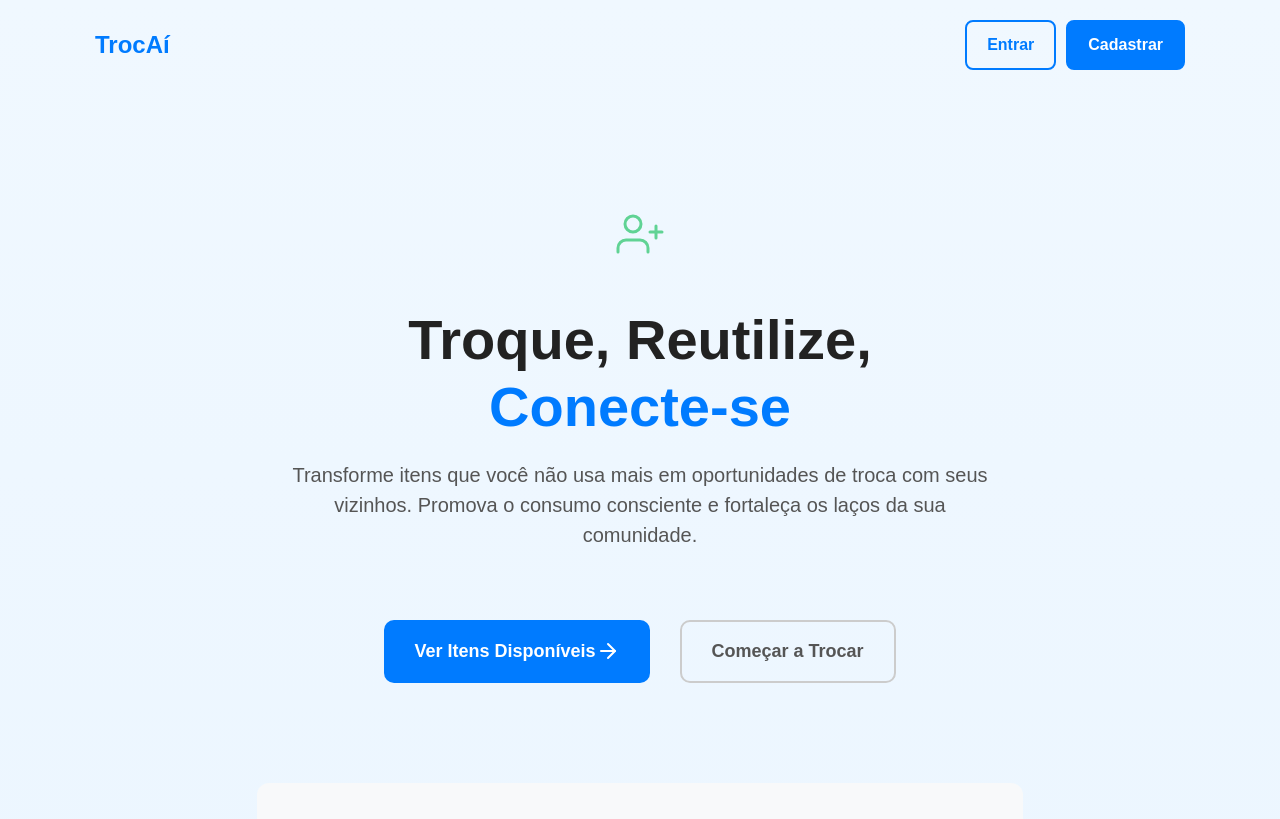
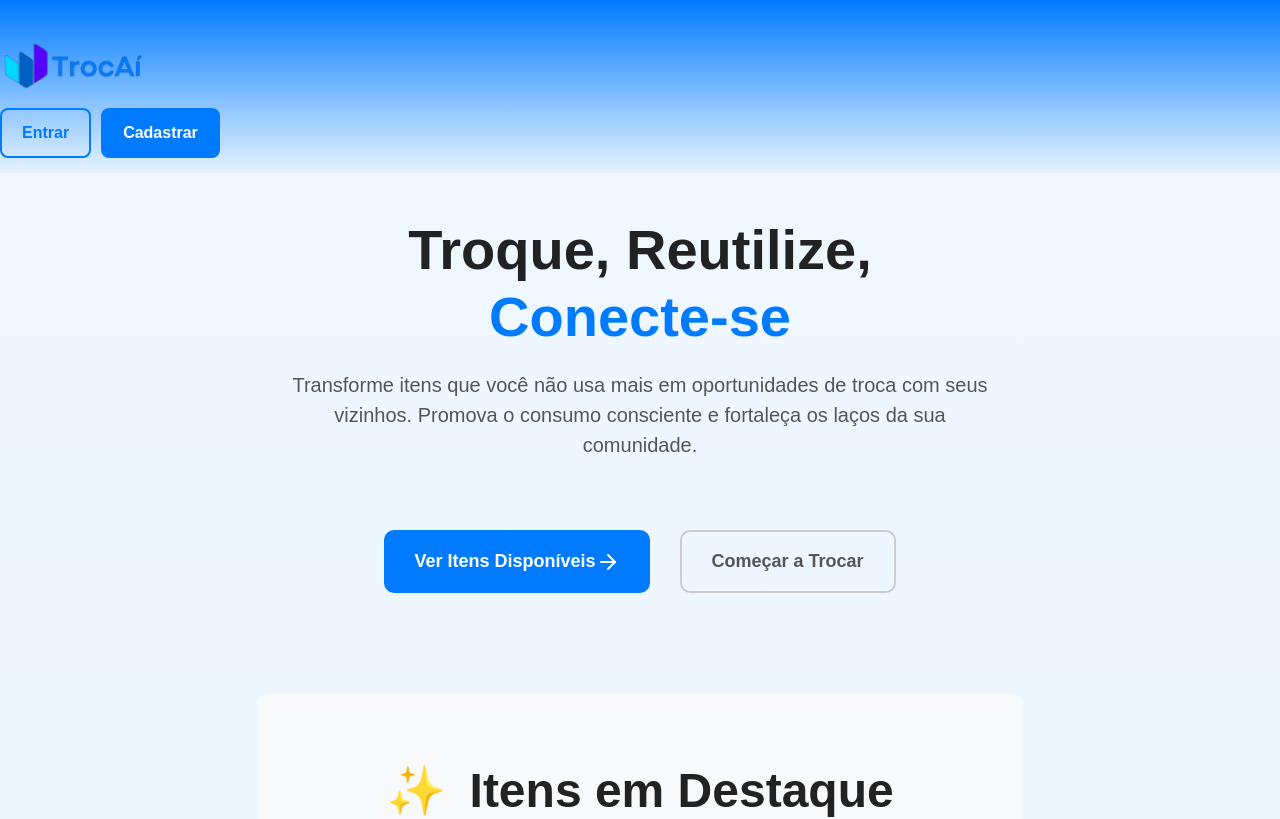
Before and after one commit to angelataide/app-feira-de-trocas, a React (Vite) app in the folder frontend/: page / in a window 1280 px wide. Shown: the top 819 px of the page. Built offline with nearby package versions, Linux system fonts and the light colour scheme.

Commit message:
refactor

```diff
--- a/frontend/src/components/Header.jsx
+++ b/frontend/src/components/Header/Header.jsx
@@ -1,16 +1,18 @@
-import React from 'react'
 import {
+    FilledButton,
+    HeaderActions,
+    HeaderLogo,
     HeaderWrapper,
-    HeaderLogo,
-    HeaderActions,
     OutlineButton,
-    FilledButton,
 } from './styles'
 
+import logoPath from '../../assets/logo.PNG'
 const Header = () => {
     return (
         <HeaderWrapper>
-            <HeaderLogo>TrocAí</HeaderLogo>
+            <HeaderLogo>
+                <img src={logoPath} alt="logo da empresa" />
+            </HeaderLogo>
             <HeaderActions>
                 <OutlineButton href="/login">Entrar</OutlineButton>
                 <FilledButton href="/cadastro">Cadastrar</FilledButton>
--- /dev/null
+++ b/frontend/src/components/Header/styles.js
@@ -0,0 +1,82 @@
+import styled from 'styled-components'
+// Assumindo que seu Wrapper genérico está nesta pasta
+import { Wrapper } from '../common/Wrapper'
+
+// ## O Container Externo ##
+// Responsável pelo fundo, largura total e por fixar o header no topo.
+export const HeaderWrapper = styled.header`
+    width: 100%;
+    position: fixed;
+    top: 0;
+    left: 0;
+    z-index: 1000;
+    background: linear-gradient(
+        180deg,
+        var(--main-blue) 0%,
+        var(--bg-lighter-blue) 100%
+    );
+    padding: 15px 0; // Adiciona um respiro vertical
+`
+
+// ## O Container Interno do Conteúdo ##
+// Herda os estilos do Wrapper (max-width, etc.) e adiciona o layout flex.
+export const HeaderContentWrapper = styled(Wrapper)`
+    display: flex;
+    justify-content: space-between;
+    align-items: center;
+
+    @media (max-width: 768px) {
+        flex-direction: column;
+        gap: 15px;
+    }
+`
+
+// ## Estilos dos Elementos Internos ##
+export const HeaderLogo = styled.div`
+    display: flex;
+    img {
+        width: 150px;
+        height: auto;
+    }
+`
+
+export const HeaderActions = styled.div`
+    display: flex;
+    gap: 10px;
+`
+
+export const Button = styled.a`
+    text-decoration: none;
+    padding: 10px 20px;
+    border-radius: 8px;
+    font-weight: 600;
+    transition: all 0.2s ease;
+    display: inline-flex;
+    align-items: center;
+    justify-content: center;
+    cursor: pointer;
+
+    &:hover {
+        transform: translateY(-2px);
+    }
+`
+
+export const OutlineButton = styled(Button)`
+    color: var(--main-blue);
+    background-color: transparent;
+    border: 2px solid var(--main-blue);
+
+    &:hover {
+        background-color: var(--lighter-blue);
+    }
+`
+
+export const FilledButton = styled(Button)`
+    color: #fff;
+    background-color: var(--main-blue);
+    border: 2px solid var(--main-blue);
+
+    &:hover {
+        background-color: var(--darker-blue);
+    }
+`
--- /dev/null
+++ b/frontend/src/components/common/Wrapper.js
@@ -0,0 +1,17 @@
+import styled from 'styled-components'
+
+export const Wrapper = styled.div`
+    width: 100%;
+    max-width: 1200px;
+
+    margin-left: auto;
+    margin-right: auto;
+
+    padding-left: 20px;
+    padding-right: 20px;
+
+    @media (max-width: 768px) {
+        padding-left: 15px;
+        padding-right: 15px;
+    }
+`
--- a/frontend/src/components/styles.js
+++ b/frontend/src/components/styles.js
@@ -1,26 +1,4 @@
 import styled from 'styled-components'
-
-// Header
-export const HeaderWrapper = styled.header`
-    width: 100%;
-    max-width: 1200px;
-    padding: 20px 40px;
-    display: flex;
-    justify-content: space-between;
-    align-items: center;
-
-    @media (max-width: 768px) {
-        flex-direction: column;
-        gap: 15px;
-        padding: 20px;
-    }
-`
-
-export const HeaderLogo = styled.div`
-    font-size: 24px;
-    font-weight: 700;
-    color: var(--main-blue);
-`
 
 export const Nav = styled.nav`
     flex-grow: 1;
@@ -42,11 +20,6 @@ export const NavLink = styled.a`
     &:hover {
         color: var(--main-blue);
     }
-`
-
-export const HeaderActions = styled.div`
-    display: flex;
-    gap: 10px;
 `
 
 // Main Content
@@ -444,27 +417,3 @@ export const SecondaryButton = styled(Button)`
         max-width: 300px;
     }
 `
-
-export const OutlineButton = styled(Button)`
-    color: var(--main-blue);
-    background-color: transparent;
-    border: 2px solid var(--main-blue);
-    padding: 10px 20px;
-    border-radius: 8px;
-
-    &:hover {
-        background-color: var(--lighter-blue);
-    }
-`
-
-export const FilledButton = styled(Button)`
-    color: #fff;
-    background-color: var(--main-blue);
-    border: 2px solid var(--main-blue);
-    padding: 10px 20px;
-    border-radius: 8px;
-
-    &:hover {
-        background-color: var(--darker-blue);
-    }
-`
--- a/frontend/src/pages/HomePage/HomePage.jsx
+++ b/frontend/src/pages/HomePage/HomePage.jsx
@@ -1,4 +1,4 @@
-import Header from '../../components/Header.jsx'
+import Header from '../../components/Header/Header.jsx'
 import HeroSection from '../../components/HeroSection.jsx'
 import StatsSection from '../../components/StatsSection.jsx'
 import HighlightSection from '../../components/HighlightSection.jsx'
```
